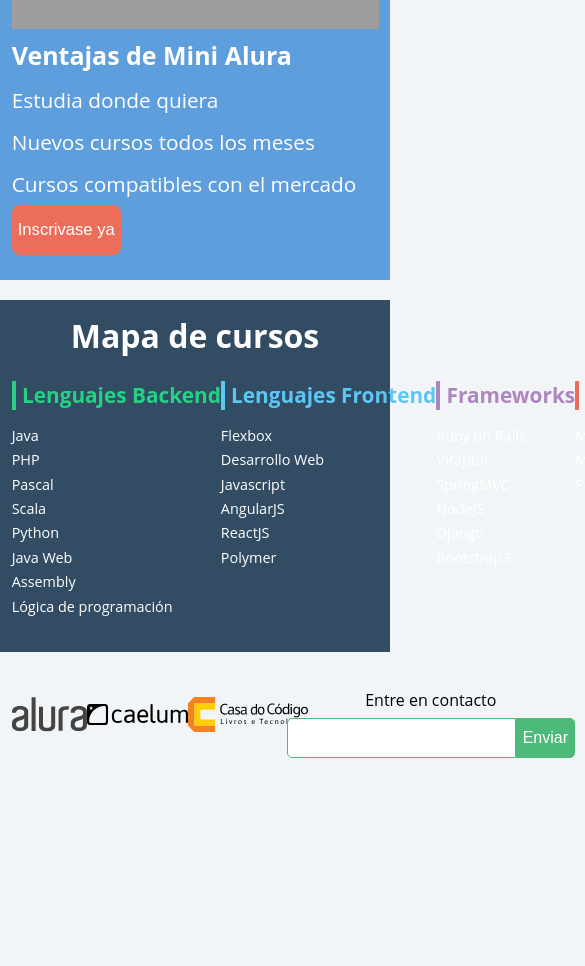
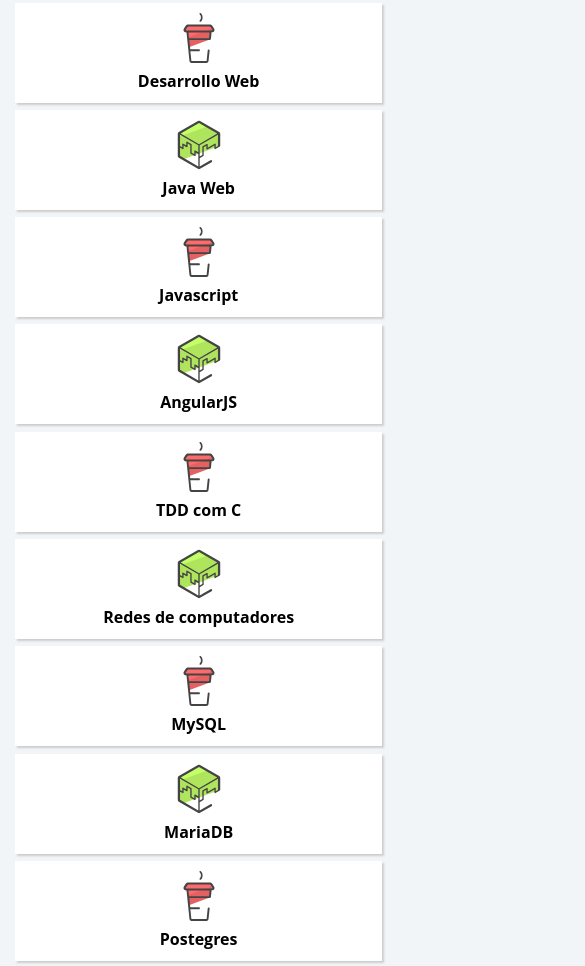
Before and after one commit to br1an17/practica-de-flexbox, a plain HTML site: page index.html in a window 390 px wide. Shown: the part 1034-2000 px from the top of the page, 585 px wide, since content can reach past the window. Before the commit the page ends 1812 px from the top, so only its background shows below. Drawn offline with Linux system fonts and the light colour scheme; grey boxes are pictures that could not be loaded.

Commit message:
acomodando los cursos

```diff
--- a/css/flexbox.css
+++ b/css/flexbox.css
@@ -1,38 +1,79 @@
-.headerPrincipal .container{
+.headerPrincipal .container {
   display: flex;
   justify-content: space-between;
   align-items: center;
 }
-.headerPrincipal-nav{
+.headerPrincipal-nav {
   display: flex;
 }
-.rodapePrincipal-patrocinadores .container{
+.rodapePrincipal-patrocinadores .container {
   display: flex;
   justify-content: space-between;
 }
-.rodapePrincipal-patrocinadores-list{
+.rodapePrincipal-patrocinadores-list {
   display: flex;
   width: 75%;
   align-items: center;
   justify-content: space-around;
 }
-.rodapePrincipal-contatoForm-fieldset{
+.rodapePrincipal-contatoForm-fieldset {
   display: flex;
 }
-.rodapePrincipal-navMap-list{
+.rodapePrincipal-navMap-list {
   display: flex;
   flex-direction: column;
   height: 260px;
   flex-wrap: wrap;
 }
 
-.contenidoPrincipal-cursos{
+.contenidoPrincipal-cursos {
   display: flex;
   flex-wrap: wrap;
 }
 
-.contenidoPrincipal-cursos-link{
-
+.contenidoPrincipal-cursos-link {
   display: flex;
   width: 23%;
 }
+
+
+@media (max-width:1000px){
+/* responsivo */
+
+.headerPrincipal .container{
+  flex-direction: column;
+  align-items: initial;
+  text-align: center;
+}
+.headerPrincipal-nav {
+  flex-direction: column;
+}
+.contenidoPrincipal-cursos{
+    flex-direction: column;
+}
+
+.contenidoPrincipal-cursos-link{
+    width: 100%;
+}
+
+.rodapePrincipal-navMap-list{
+    height: auto;
+    flex-wrap: nowrap;
+}
+
+.rodapePrincipal-patrocinadores .container{
+flex-direction: column;
+
+}
+
+.rodapePrincipal-contatoForm {
+    width: 100%;
+}
+.rodapePrincipal-patrocinadores-list{
+    align-items: center ;
+    width: 100%;
+    margin: 0;
+}
+.rodapePrincipal-contatoForm-fieldset{
+    justify-content: center;
+}}
```
Also changed, not shown: index.html (+2 -0 lines). Lines whose indentation alone changed are shown as unchanged.
